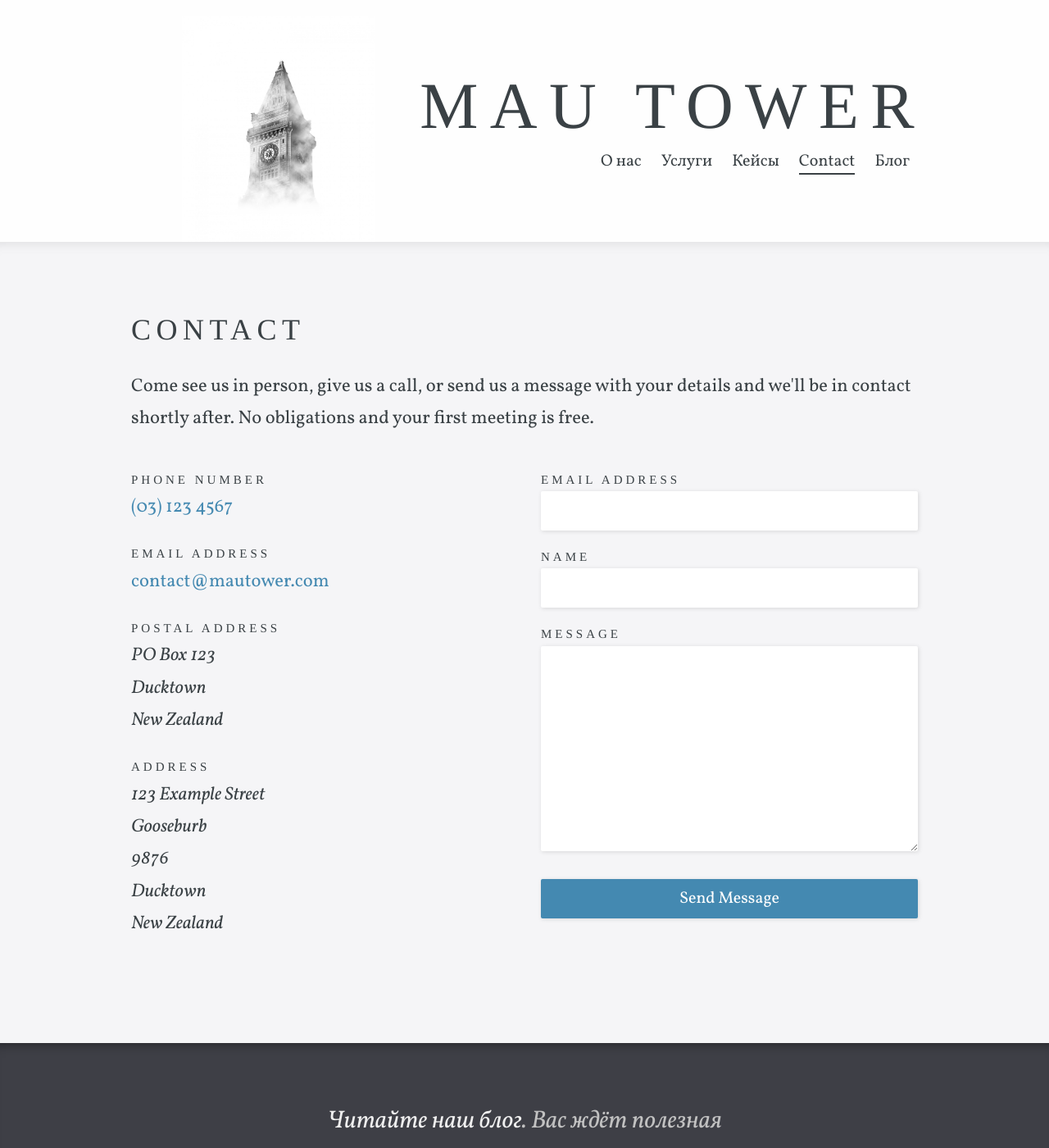
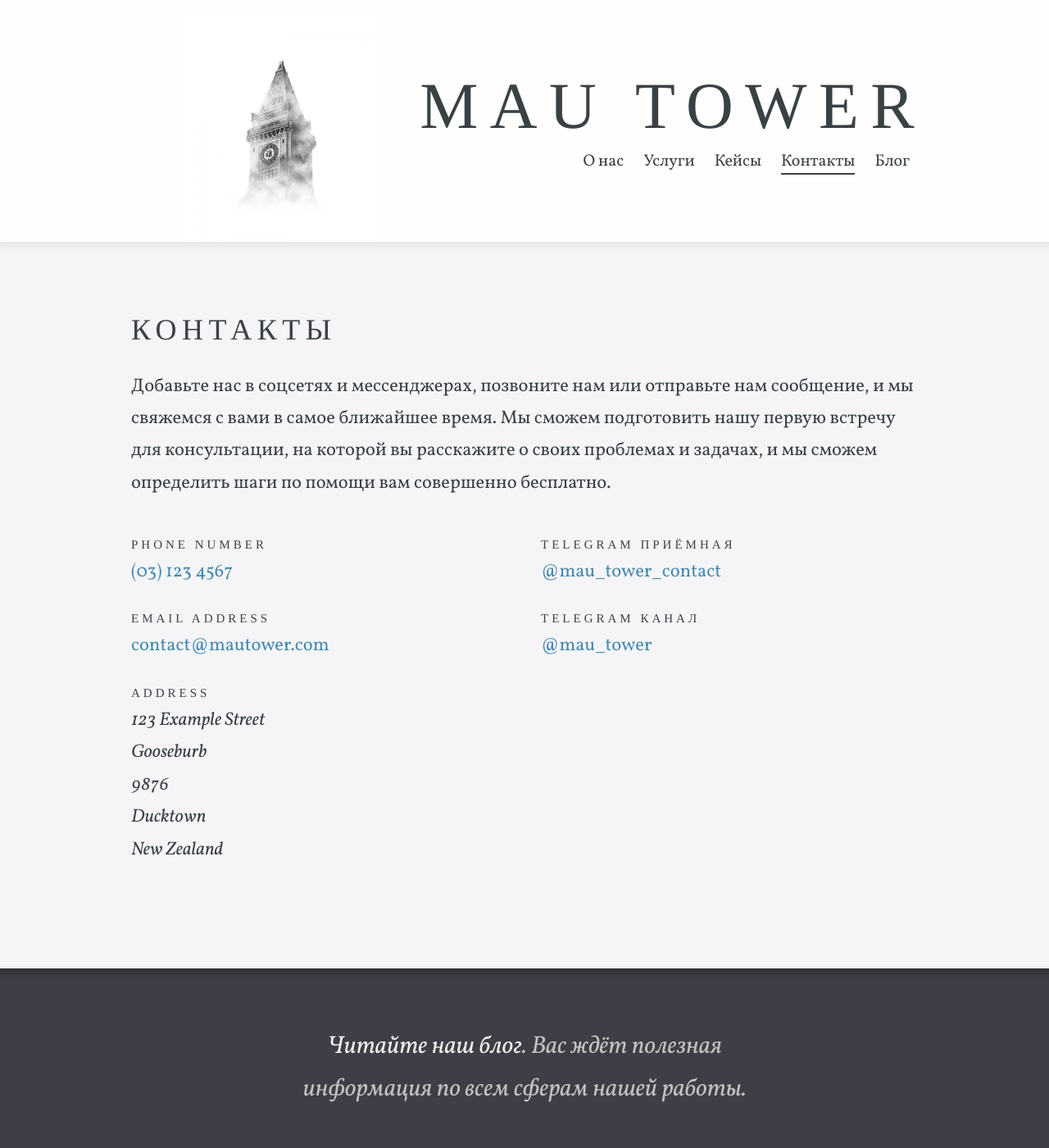
Before and after one commit to mau-tower/mautower-com, a Jekyll site: the page built from contact.html, in a window 1280 px wide and 1400 px high. Shown: the whole window at 82% size. Built offline with Jekyll 4.4.1, drawn with Linux system fonts in a browser that asks for light colours; some web fonts are replaced.

Commit message:
Works on contacts

```diff
--- a/_data/company.yml
+++ b/_data/company.yml
@@ -3,4 +3,6 @@ description: Традиции поддержки для Людей новой э
 contact_email_address: contact@mautower.com
 phone: (03) 123 4567
 address: 123 Example Street, Gooseburb, 9876, Ducktown, New Zealand
-postal_address: PO Box 123, Ducktown, New Zealand
+postal_address:
+telegram: mau_tower_contact
+telegram_channel: mau_tower
--- a/contact.html
+++ b/contact.html
@@ -1,5 +1,5 @@
 ---
-title: Contact
+title: Контакты
 call_to_action: Map
 background_image_path:
 large_header: false
@@ -12,24 +12,40 @@ map:
 ---
 
 <p class="editable">
-	Come see us in person, give us a call, or send us a message with your details and we'll be in contact shortly after. No obligations and your first meeting is free.
+	Добавьте нас в соцсетях и мессенджерах, позвоните нам или отправьте нам сообщение, и мы свяжемся с вами в самое ближайшее время. Мы сможем подготовить нашу первую встречу для консультации, на которой вы расскажите о своих проблемах и задачах, и мы сможем определить шаги по помощи вам совершенно бесплатно.
 </p>
 
 <div class="columns">
 	<div class="column">
 		<p class="editor-link"><a href="cloudcannon:collections/_data/company.yml" class="btn"><strong>&#9998;</strong> Update Company Details</a></p>
-
+		{% if site.data.company.phone %}
 			<label>Phone Number</label>
-		<p class="contact-info"><a href="tel:{{ site.data.company.phone }}">{{ site.data.company.phone }}</a></p>
-
+			<p class="contact-info"><a href="tel:{{ site.data.company.phone }}" target="_blank">{{ site.data.company.phone }}</a></p>
+		{% endif %}
+		{% if site.data.company.contact_email_address %}
 			<label>Email Address</label>
-		<p class="contact-info"><a href="mailto:{{ site.data.company.contact_email_address }}">{{ site.data.company.contact_email_address }}</a></p>
-
+			<p class="contact-info"><a href="mailto:{{ site.data.company.contact_email_address }}" target="_blank">{{ site.data.company.contact_email_address }}</a></p>
+		{% endif %}
+		{% if site.data.company.postal_address %}
 			<label>Postal Address</label>
 			<address class="contact-info">{{ site.data.company.postal_address | replace: ',', '<br>' }}</address>
+		{% endif %}
+		{% if site.data.company.address %}
 			<label>Address</label>
 			<address class="contact-info">{{ site.data.company.address | replace: ',', '<br>' }}</address>
+		{% endif %}
 	</div>
+	<div class="column">
+		{% if site.data.company.telegram %}
+			<label>Telegram приёмная</label>
+			<p class="contact-info"><a href="https://t.me/{{ site.data.company.telegram }}" target="_blank">@{{ site.data.company.telegram }}</a></p>
+		{% endif %}
+		{% if site.data.company.telegram_channel %}
+			<label>Telegram канал</label>
+			<p class="contact-info"><a href="https://t.me/{{ site.data.company.telegram_channel }}" target="_blank">@{{ site.data.company.telegram_channel }}</a></p>
+		{% endif %}
+	</div>
+	{% comment %}
 	<div class="column">
 		<form method="post" action="/contact-success/">
 			<label for="email_address">Email Address</label>
@@ -47,6 +63,7 @@ map:
 			<input type="submit" value="Send Message">
 		</form>
 	</div>
+	{% endcomment %}
 </div>
 
 
```
Lines whose indentation alone changed are shown as unchanged.
